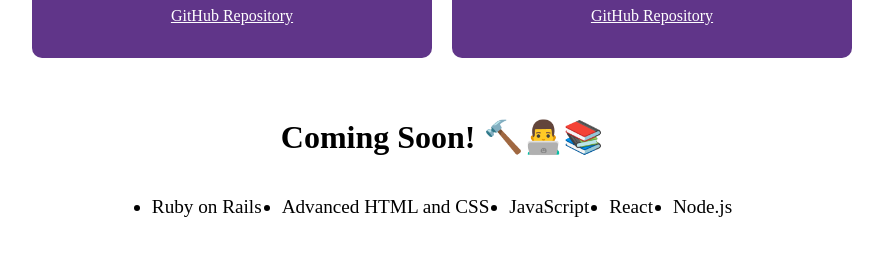
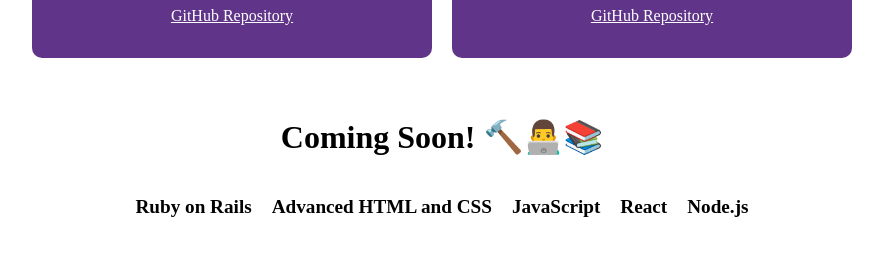
Before and after one commit to jbentleyd-png/odin-showcase, a plain HTML site: page index.html in a window 1280 px wide. Shown: the part 2200-2456 px from the top of the page, without its empty margins (198-1081 px from the left). Drawn offline with Linux system fonts and the light colour scheme.

Commit message:
destyled list on main page

```diff
--- a/styles.css
+++ b/styles.css
@@ -94,8 +94,14 @@ main h1 {
 
 .rails-section {
   margin-bottom: 50px;
+  display: block;
+}
+
+.rails-section ul {
+  list-style-type: none;
 }
 
 .rails-section li {
   font-size: larger;
+  font-weight: bold;
 }
```
